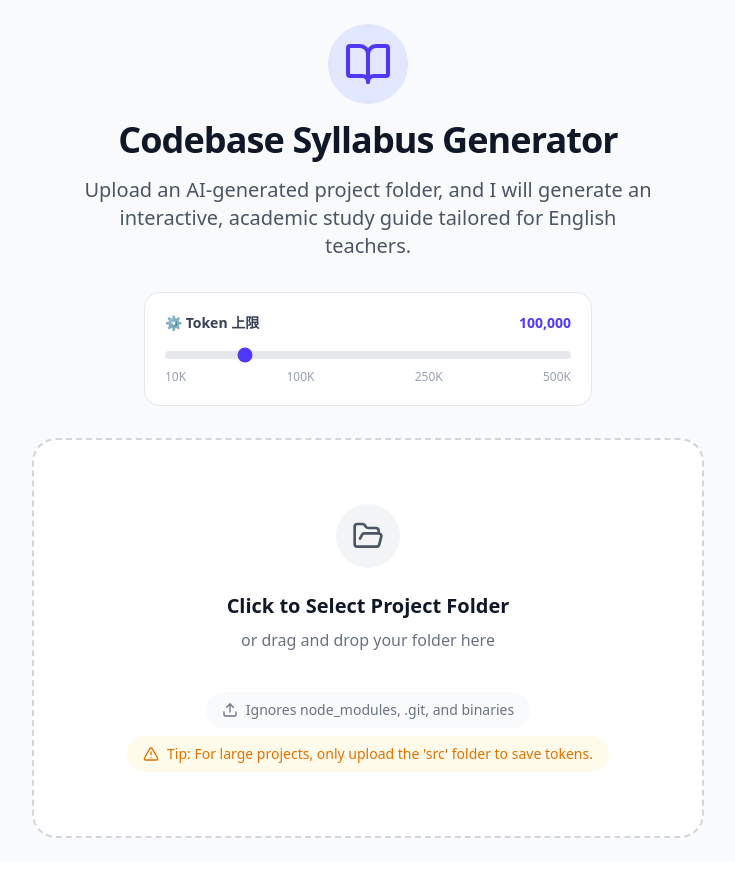
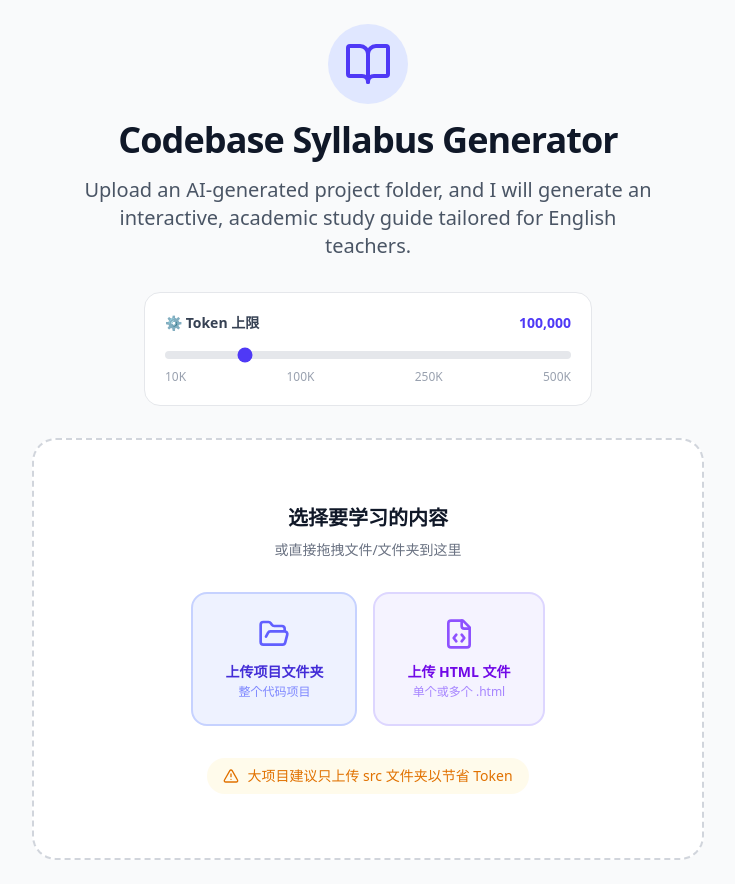
Before and after one commit to natasha139/ai-pbl-journey, a React (Vite) app: page / in a window 1280 px wide. Shown: the whole page, without its empty margins (272-1007 px from the left). Before the commit the page ends 862 px from the top, so only its background shows below. Built offline with nearby package versions, Linux system fonts and the light colour scheme.

Commit message:
feat: add export all cached projects as JSON backup

```diff
--- a/src/App.tsx
+++ b/src/App.tsx
@@ -78,6 +78,17 @@ export default function App() {
     saveCache(cached);
   };
 
+  const handleExportAll = () => {
+    const data = loadCache();
+    const blob = new Blob([JSON.stringify(data, null, 2)], { type: 'application/json' });
+    const url = URL.createObjectURL(blob);
+    const a = document.createElement('a');
+    a.href = url;
+    a.download = `ai-pbl-backup-${new Date().toISOString().slice(0, 10)}.json`;
+    a.click();
+    URL.revokeObjectURL(url);
+  };
+
   const handleBackToHome = () => {
     setChapters([]);
     setProjectFiles([]);
@@ -107,6 +118,7 @@ export default function App() {
         cachedProjects={loadCache()}
         onLoadCached={handleLoadCached}
         onDeleteCached={handleDeleteCached}
+        onExportAll={handleExportAll}
       />
     );
   }
--- a/src/components/ProjectUploader.tsx
+++ b/src/components/ProjectUploader.tsx
@@ -1,5 +1,5 @@
 import React, { useState, useRef } from 'react';
-import { Upload, FolderOpen, Loader2, BookOpen, AlertTriangle, Clock, Trash2 } from 'lucide-react';
+import { Upload, FolderOpen, FileCode, Loader2, BookOpen, AlertTriangle, Clock, Trash2 } from 'lucide-react';
 import { ProjectFile } from '../types';
 import { WORKER_URL } from '../config';
 
@@ -16,9 +16,10 @@ interface ProjectUploaderProps {
   cachedProjects?: CachedProject[];
   onLoadCached?: (project: CachedProject) => void;
   onDeleteCached?: (name: string) => void;
+  onExportAll?: () => void;
 }
 
-export function ProjectUploader({ onAnalyzeComplete, cachedProjects = [], onLoadCached, onDeleteCached }: ProjectUploaderProps) {
+export function ProjectUploader({ onAnalyzeComplete, cachedProjects = [], onLoadCached, onDeleteCached, onExportAll }: ProjectUploaderProps) {
   const [isDragging, setIsDragging] = useState(false);
   const [isAnalyzing, setIsAnalyzing] = useState(false);
   const [isReadingFiles, setIsReadingFiles] = useState(false);
@@ -28,6 +29,7 @@ export function ProjectUploader({ onAnalyzeComplete, cachedProjects = [], onLoad
   const [isConfirmed, setIsConfirmed] = useState(false);
   const [tokenLimit, setTokenLimit] = useState(100000);
   const fileInputRef = useRef<HTMLInputElement>(null);
+  const fileInputSingleRef = useRef<HTMLInputElement>(null);
 
   const handleDragOver = (e: React.DragEvent) => {
     e.preventDefault();
@@ -195,6 +197,45 @@ export function ProjectUploader({ onAnalyzeComplete, cachedProjects = [], onLoad
     processFiles(e.target.files);
   };
 
+  const handleSingleFileChange = async (e: React.ChangeEvent<HTMLInputElement>) => {
+    const files = e.target.files;
+    if (!files || files.length === 0) return;
+
+    setIsReadingFiles(true);
+    setError(null);
+    setStats(null);
+    setPendingFiles(null);
+    setIsConfirmed(false);
+
+    try {
+      const projectFiles: ProjectFile[] = [];
+      let totalTokens = 0;
+
+      for (let i = 0; i < files.length; i++) {
+        const file = files[i];
+        if (file.size > 1024 * 500) continue;
+        const text = await file.text();
+        if (text.includes('\u0000')) continue;
+        totalTokens += estimateTokens(text);
+        projectFiles.push({ path: file.name, content: text });
+      }
+
+      if (projectFiles.length === 0) throw new Error('No valid files found.');
+
+      setStats({ files: projectFiles.length, estimatedTokens: totalTokens });
+      setPendingFiles(projectFiles);
+
+      if (totalTokens > tokenLimit) {
+        setError(`安全拦截：预估消耗约 ${totalTokens.toLocaleString()} 个 Token，超过了设定的 ${tokenLimit.toLocaleString()} Token 限制。`);
+      }
+    } catch (err: any) {
+      setError(err.message || 'An error occurred.');
+    } finally {
+      setIsReadingFiles(false);
+      e.target.value = '';
+    }
+  };
+
   const resetUploader = () => {
     setPendingFiles(null);
     setStats(null);
@@ -243,9 +284,17 @@ export function ProjectUploader({ onAnalyzeComplete, cachedProjects = [], onLoad
         {/* Cached Projects */}
         {cachedProjects.length > 0 && (
           <div className="max-w-2xl mx-auto w-full">
-            <h3 className="text-sm font-semibold text-gray-500 mb-3 flex items-center gap-2">
-              <Clock size={14} /> 已缓存的项目（点击继续学习）
-            </h3>
+            <div className="flex justify-between items-center mb-3">
+              <h3 className="text-sm font-semibold text-gray-500 flex items-center gap-2">
+                <Clock size={14} /> 已缓存的项目（点击继续学习）
+              </h3>
+              <button
+                onClick={onExportAll}
+                className="text-xs text-indigo-500 hover:text-indigo-700 border border-indigo-200 hover:border-indigo-400 px-3 py-1 rounded-lg transition-colors"
+              >
+                ↓ 导出备份
+              </button>
+            </div>
             <div className="grid grid-cols-1 md:grid-cols-2 gap-3">
               {cachedProjects.map((p) => (
                 <div
@@ -280,11 +329,10 @@ export function ProjectUploader({ onAnalyzeComplete, cachedProjects = [], onLoad
           onDragOver={handleDragOver}
           onDragLeave={handleDragLeave}
           onDrop={handleDrop}
-          onClick={() => !isAnalyzing && !isReadingFiles && !pendingFiles && fileInputRef.current?.click()}
           className={`
             relative overflow-hidden rounded-3xl border-2 transition-all duration-300
-            ${(!isAnalyzing && !isReadingFiles && !pendingFiles) ? 'cursor-pointer border-dashed' : 'border-solid'}
-            ${isDragging ? 'border-indigo-500 bg-indigo-50 scale-[1.02]' : 'border-gray-300 bg-white hover:border-indigo-400 hover:bg-gray-50'}
+            ${(!isAnalyzing && !isReadingFiles && !pendingFiles) ? 'border-dashed' : 'border-solid'}
+            ${isDragging ? 'border-indigo-500 bg-indigo-50 scale-[1.02]' : 'border-gray-300 bg-white'}
             ${(isAnalyzing || isReadingFiles) ? 'pointer-events-none opacity-80' : ''}
           `}
         >
@@ -391,22 +439,35 @@ export function ProjectUploader({ onAnalyzeComplete, cachedProjects = [], onLoad
               </div>
             ) : (
               <>
-                <div className="bg-gray-100 text-gray-600 p-4 rounded-full group-hover:bg-indigo-100 group-hover:text-indigo-600 transition-colors">
-                  <FolderOpen size={32} />
+                <div className="space-y-2 text-center">
+                  <p className="text-xl font-semibold text-gray-900">选择要学习的内容</p>
+                  <p className="text-gray-500 text-sm">或直接拖拽文件/文件夹到这里</p>
                 </div>
-                <div className="space-y-2">
-                  <h3 className="text-xl font-semibold text-gray-900">Click to Select Project Folder</h3>
-                  <p className="text-gray-500">or drag and drop your folder here</p>
+                <div className="flex gap-4 mt-2">
+                  <button
+                    onClick={() => fileInputRef.current?.click()}
+                    className="flex flex-col items-center gap-3 px-8 py-6 bg-indigo-50 hover:bg-indigo-100 border-2 border-indigo-200 hover:border-indigo-400 rounded-2xl transition-all cursor-pointer"
+                  >
+                    <FolderOpen size={32} className="text-indigo-500" />
+                    <div className="text-center">
+                      <div className="font-semibold text-indigo-700 text-sm">上传项目文件夹</div>
+                      <div className="text-xs text-indigo-400 mt-0.5">整个代码项目</div>
+                    </div>
+                  </button>
+                  <button
+                    onClick={() => fileInputSingleRef.current?.click()}
+                    className="flex flex-col items-center gap-3 px-8 py-6 bg-violet-50 hover:bg-violet-100 border-2 border-violet-200 hover:border-violet-400 rounded-2xl transition-all cursor-pointer"
+                  >
+                    <FileCode size={32} className="text-violet-500" />
+                    <div className="text-center">
+                      <div className="font-semibold text-violet-700 text-sm">上传 HTML 文件</div>
+                      <div className="text-xs text-violet-400 mt-0.5">单个或多个 .html</div>
+                    </div>
+                  </button>
                 </div>
-                <div className="flex flex-col items-center gap-2 text-sm text-gray-500 mt-4">
-                  <div className="flex items-center gap-2 bg-gray-50 px-4 py-2 rounded-full">
-                    <Upload size={16} />
-                    <span>Ignores node_modules, .git, and binaries</span>
-                  </div>
-                  <div className="flex items-center gap-2 text-amber-600 bg-amber-50 px-4 py-2 rounded-full">
-                    <AlertTriangle size={16} />
-                    <span>Tip: For large projects, only upload the 'src' folder to save tokens.</span>
-                  </div>
+                <div className="flex items-center gap-2 text-amber-600 bg-amber-50 px-4 py-2 rounded-full text-sm mt-2">
+                  <AlertTriangle size={16} />
+                  <span>大项目建议只上传 src 文件夹以节省 Token</span>
                 </div>
               </>
             )}
@@ -420,6 +481,14 @@ export function ProjectUploader({ onAnalyzeComplete, cachedProjects = [], onLoad
             // @ts-ignore
             webkitdirectory=""
             directory=""
+            multiple
+          />
+          <input
+            type="file"
+            ref={fileInputSingleRef}
+            onChange={handleSingleFileChange}
+            className="hidden"
+            accept=".html,.htm,.js,.ts,.tsx,.jsx,.css,.md"
             multiple
           />
         </div>
```
